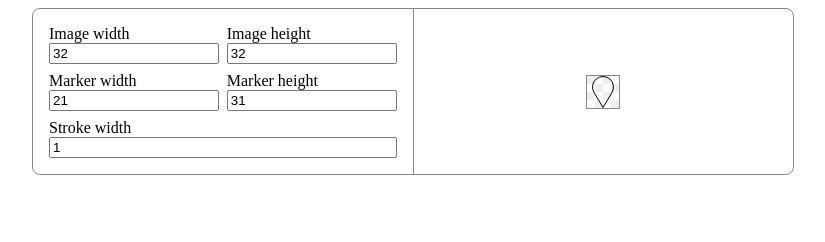
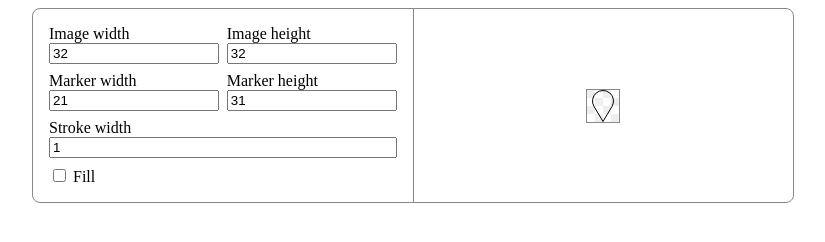
Before and after one commit to AntonKhorev/msvgen, a website with bundled scripts: page src/index.html in a window 1280 px wide. Shown: the whole page, without its empty margins (227-1052 px from the left). Built offline with nearby package versions, Linux system fonts and the light colour scheme.

Commit message:
Add fill checkbox

```diff
--- a/src/index.css
+++ b/src/index.css
@@ -31,7 +31,7 @@
 		flex-direction: column;
 		gap: .5rem;
 
-		.input-group input {
+		.input-group input[type="number"] {
 			display: block;
 			box-sizing: border-box;
 			width: 100%;
--- a/src/index.ts
+++ b/src/index.ts
@@ -15,17 +15,20 @@ function makeControls(preview: Preview): HTMLElement {
 	const $markerSizeXInput=makeNumberInput(21)
 	const $markerSizeYInput=makeNumberInput(31)
 	const $strokeWidthInput=makeNumberInput(1)
+	const $fillCheckbox=makeCheckbox()
 	const $inputs=[
 			$imageSizeXInput,$imageSizeYInput,
 			$markerSizeXInput,$markerSizeYInput,
-			$strokeWidthInput
+			$strokeWidthInput,
+			$fillCheckbox
 	]
 	const n=$input=>Number($input.value)
 	const renderPreview=()=>{
 		preview.render(
 			n($imageSizeXInput),n($imageSizeYInput),
 			n($markerSizeXInput),n($markerSizeYInput),
-			n($strokeWidthInput)
+			n($strokeWidthInput),
+			$fillCheckbox.checked
 		)
 	}
 	for (const $input of $inputs) {
@@ -61,6 +64,11 @@ function makeControls(preview: Preview): HTMLElement {
 			makeLabel()(
 				`Stroke width `,$strokeWidthInput
 			)
+		),
+		makeDiv('input-group')(
+			makeLabel()(
+				$fillCheckbox,` Fill`
+			)
 		)
 	)
 }
@@ -72,3 +80,9 @@ function makeNumberInput(value: number): HTMLInputElement {
 	$input.value=String(value)
 	return $input
 }
+
+function makeCheckbox(): HTMLInputElement {
+	const $checkbox=makeElement('input')()()
+	$checkbox.type='checkbox'
+	return $checkbox
+}
--- a/src/preview.ts
+++ b/src/preview.ts
@@ -6,11 +6,14 @@ export default class Preview {
 	render(
 		imageSizeX: number, imageSizeY: number,
 		markerSizeX: number, markerSizeY: number,
-		strokeWidth: number
+		strokeWidth: number,
+		fill: boolean
 	): void {
 		const viewBoxMinX=-imageSizeX/2
 		const viewBoxMinY=-(imageSizeY-markerSizeY-strokeWidth/2)-markerSizeX/2
-		let content=`<path d="${computeMarkerOutlinePath(markerSizeY,markerSizeX/2)}" fill="none" stroke="currentColor"`
+		let content=`<path d="${computeMarkerOutlinePath(markerSizeY,markerSizeX/2)}"`
+		content+=` fill="${fill?'canvas':'none'}"`
+		content+=` stroke="currentColor"`
 		if (strokeWidth!=1) content+=` stroke-width="${strokeWidth}"`
 		content+=`/>`
 		this.$widget.innerHTML=`<svg width="${imageSizeX}" height="${imageSizeY}" viewBox="${viewBoxMinX} ${viewBoxMinY} ${imageSizeX} ${imageSizeY}">${content}</svg>`
```
